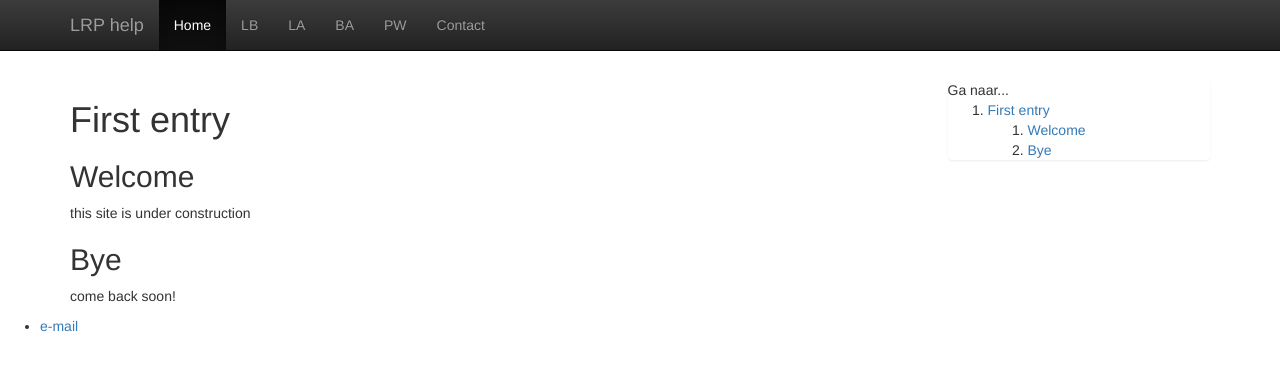
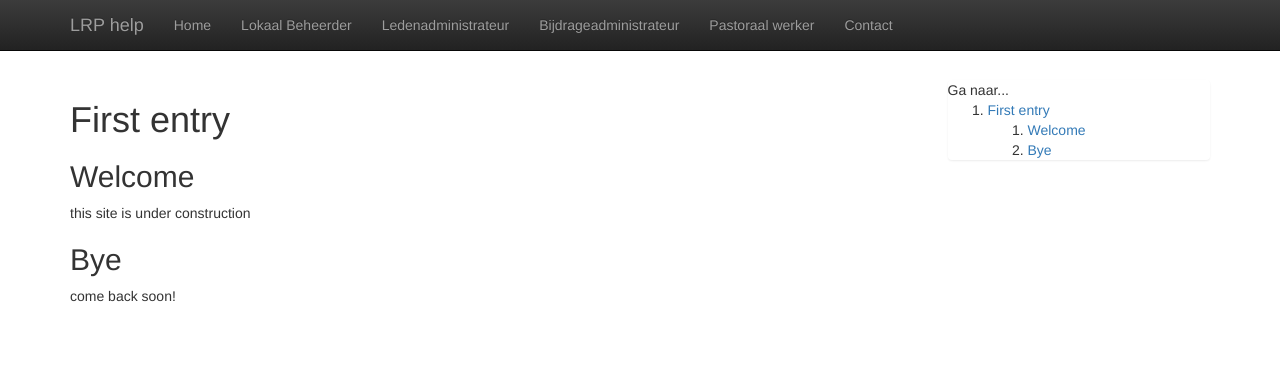
Before and after one commit to lrphelp/docs, a Jekyll site: the page built from index.md, in a window 1280 px wide. Shown: the top 371 px of the page. Built offline with Jekyll 4.4.1, drawn with Linux system fonts in a browser that asks for light colours.

Commit message:
Test navbar

```diff
--- a/_layouts/default.html
+++ b/_layouts/default.html
@@ -29,15 +29,15 @@
 					<span class="icon-bar"></span>
 					<span class="icon-bar"></span>
 				  </button>
-				  <a class="navbar-brand" href="#">LRP help</a>
+				  <a class="navbar-brand" href="/">LRP help</a>
 				</div>
 				<div id="navbar" class="collapse navbar-collapse">
 				  <ul class="nav navbar-nav">
 					<li class="active"><a href="/">Home</a></li>
-					<li><a href="/LB/">LB</a></li>
-					<li><a href="/LA/">LA</a></li>
-					<li><a href="/BA/">BA</a></li>
-					<li><a href="/PW/">PW</a></li>
+					<li id="LB"><a href="/LB/">Lokaal Beheerder</a></li>
+					<li id="LA"><a href="/LA/">Ledenadministrateur</a></li>
+					<li id="BA"><a href="/BA/">Bijdrageadministrateur</a></li>
+					<li id="PW"><a href="/PW/">Pastoraal werker</a></li>
 					<li><a href="http://lrp-netwerk.pkn.nl/home-lrp/contact">Contact</a></li>
 				  </ul>
 				</div><!-- /.nav-collapse -->
@@ -60,11 +60,6 @@
 				</div><!--/row-->
 			</div><!-- /.container -->
 
-			<footer>
-	    		<ul>
-	        		<li><a href="&#109;&#97;&#105;&#108;&#116;&#111;&#58;&#108;&#114;&#112;&#45;&#104;&#101;&#108;&#112;&#64;&#112;&#114;&#111;&#116;&#101;&#115;&#116;&#97;&#110;&#116;&#115;&#101;&#107;&#101;&#114;&#107;&#46;&#110;&#108;">e-mail</a></li>
-				</ul>
-			</footer>
 			<!-- Placed at the end of the document so the pages load faster -->
 			<script src="https://ajax.googleapis.com/ajax/libs/jquery/1.12.4/jquery.min.js"></script>
 
--- a/js/main.js
+++ b/js/main.js
@@ -5,4 +5,11 @@ $(document).ready(function () {
 	$('[data-toggle="offcanvas"]').click(function () {
 		$('.row-offcanvas').toggleClass('active')
 	}); //END offcanvas.js
+
+	// activate current navbar item
+	var currentPage = window.location.href.split('/')[3];
+	if(currentPage !== ""){
+		$('#navbar .active').removeClass('active');
+		$('#' + currentPage).addClass('active');
+	};
 });
```
